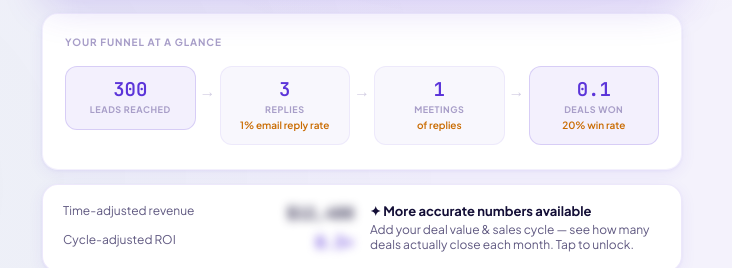
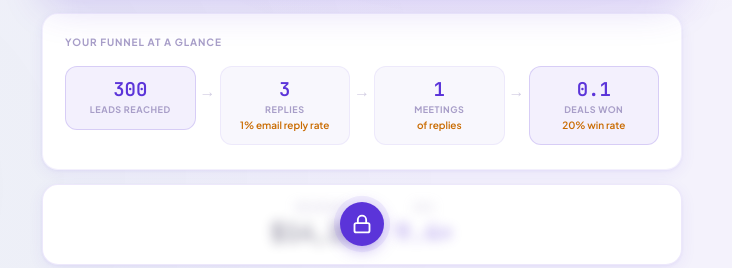
Before and after one commit to samarth1299/snov-roi-new, a plain HTML site: page index.html in a window 1280 px wide. Both pictures are taken after a click on the button "Show my possible revenue →". Shown: the part 532-800 px from the top of the page, without its empty margins (278-1010 px from the left). Drawn offline with Linux system fonts and the light colour scheme.

Commit message:
Update index.html

```diff
--- a/index.html
+++ b/index.html
@@ -77,6 +77,7 @@ body::before{content:'';position:fixed;inset:0;background-image:radial-gradient(
 .screen{display:none}
 .screen.active{display:block;animation:fadeUp .4s cubic-bezier(.4,0,.2,1) forwards}
 @keyframes fadeUp{from{opacity:0;transform:translateY(18px)}to{opacity:1;transform:translateY(0)}}
+@keyframes pulse-icon{0%,100%{box-shadow:0 4px 16px rgba(91,52,217,0.35),0 0 0 0 rgba(91,52,217,0.3)}60%{box-shadow:0 4px 16px rgba(91,52,217,0.35),0 0 0 8px rgba(91,52,217,0)}}
 
 /* ── HERO ── */
 .hero{margin-bottom:40px}
@@ -654,20 +655,23 @@ footer a:hover{color:var(--pu)}
 
   <!-- Advanced ROI teaser -->
   <div class="adv-roi-wrap" id="advRoiWrap">
-    <div class="adv-roi-locked" id="advRoiLocked" onclick="unlockAdvRoi()">
-      <div class="adv-roi-blur">
-        <div style="display:flex;justify-content:space-between;margin-bottom:8px">
-          <span style="font-size:12px;color:var(--tm)">Time-adjusted revenue</span>
-          <span style="font-family:'JetBrains Mono',monospace;font-size:16px;font-weight:700;color:var(--tx);filter:blur(5px)">$12,400</span>
-        </div>
-        <div style="display:flex;justify-content:space-between">
-          <span style="font-size:12px;color:var(--tm)">Cycle-adjusted ROI</span>
-          <span style="font-family:'JetBrains Mono',monospace;font-size:16px;font-weight:700;color:var(--pu);filter:blur(5px)">8.3×</span>
-        </div>
-      </div>
-      <div class="adv-roi-nudge">
-        <div style="font-size:13px;font-weight:700;color:var(--tx);margin-bottom:3px">✦ More accurate numbers available</div>
-        <div style="font-size:12px;color:var(--tm)">Add your deal value &amp; sales cycle — see how many deals actually close each month. Tap to unlock.</div>
+    <div class="adv-roi-locked" id="advRoiLocked" onclick="unlockAdvRoi()" style="justify-content:center;padding:16px">
+      <!-- blurred numbers in background -->
+      <div style="position:relative;width:100%;display:flex;align-items:center;justify-content:center;gap:24px">
+        <div style="text-align:center;filter:blur(6px);user-select:none;pointer-events:none;opacity:0.5">
+          <div style="font-size:10px;font-weight:700;letter-spacing:.08em;text-transform:uppercase;color:var(--td);margin-bottom:4px">Revenue</div>
+          <div style="font-family:'JetBrains Mono',monospace;font-size:24px;font-weight:700;color:var(--tx)">$14,200</div>
+        </div>
+        <div style="text-align:center;filter:blur(6px);user-select:none;pointer-events:none;opacity:0.5">
+          <div style="font-size:10px;font-weight:700;letter-spacing:.08em;text-transform:uppercase;color:var(--td);margin-bottom:4px">ROI</div>
+          <div style="font-family:'JetBrains Mono',monospace;font-size:24px;font-weight:700;color:var(--pu)">9.4×</div>
+        </div>
+        <!-- centred unlock icon overlaid -->
+        <div style="position:absolute;left:50%;top:50%;transform:translate(-50%,-50%);width:44px;height:44px;background:var(--pu);border-radius:50%;display:flex;align-items:center;justify-content:center;box-shadow:0 4px 16px rgba(91,52,217,0.35);animation:pulse-icon 2s ease-in-out infinite">
+          <svg width="20" height="20" viewBox="0 0 24 24" fill="none" stroke="#fff" stroke-width="2.2" stroke-linecap="round" stroke-linejoin="round">
+            <rect x="3" y="11" width="18" height="11" rx="2"/><path d="M7 11V7a5 5 0 0 1 10 0v4"/>
+          </svg>
+        </div>
       </div>
     </div>
     <div class="adv-roi-open" id="advRoiOpen" style="display:none">
@@ -1358,7 +1362,9 @@ function goReveal(){
     document.getElementById('ff4').textContent=r.totalDeals.toFixed(1);
     document.getElementById('ffr4').textContent=document.getElementById('rClose').value+'% win rate';
     if(advRoiUnlocked) updateAdvRoi();
-
+    // update mailbox block on page 2
+    document.getElementById('mbDesc').textContent=`${Math.round(r.leads).toLocaleString()} leads × ${r.seq} emails ÷ (22 days × ${r.lim}/mailbox/day):`;
+    document.getElementById('mbCount').textContent=r.mbNeeded;
   },80);
 }
 
```
